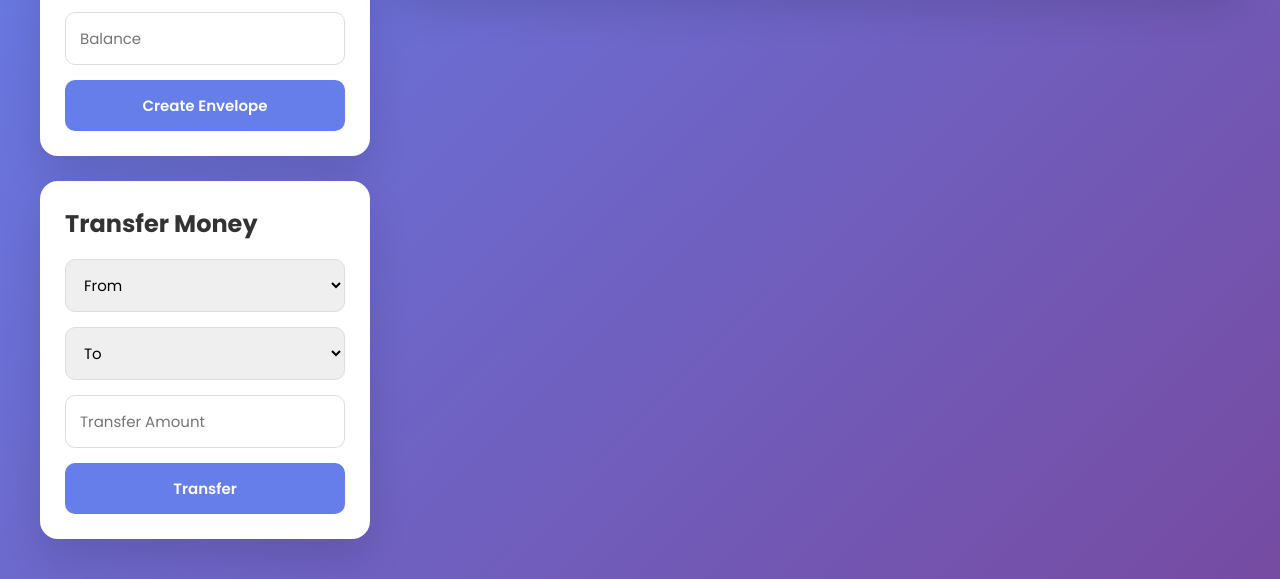
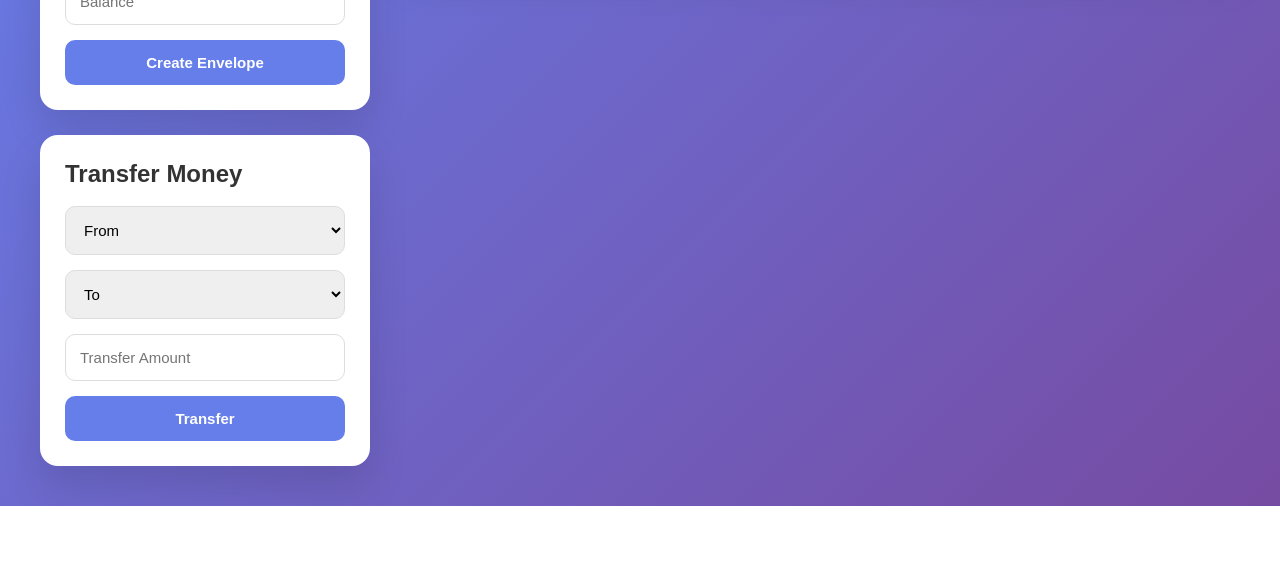
Before and after one commit to atetoon/personal-budget, a website: page public/index.html in a window 1280 px wide. Shown: the part 305-884 px from the top of the page. After the commit the page ends 811 px from the top, so only its background shows below. Drawn offline with Linux system fonts and the light colour scheme; no server answers.

Commit message:
changed font

```diff
--- a/public/index.html
+++ b/public/index.html
@@ -8,7 +8,7 @@
     <link rel="stylesheet" href="style.css">
 
     <link rel="preconnect" href="https://fonts.googleapis.com">
-    <link href="https://fonts.googleapis.com/css2?family=Poppins:wght@300;400;500;600;700&display=swap" rel="stylesheet">
+    <link href="https://fonts.googleapis.com/css2?family=Inter:wght@300;400;500;600;700&display=swap" rel="stylesheet">
 </head>
 
 <body>
```
Also changed, not shown: public/main.js (+3 -16 lines).
